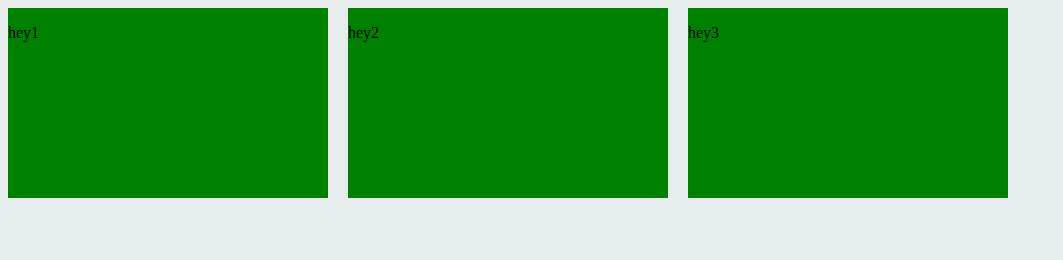
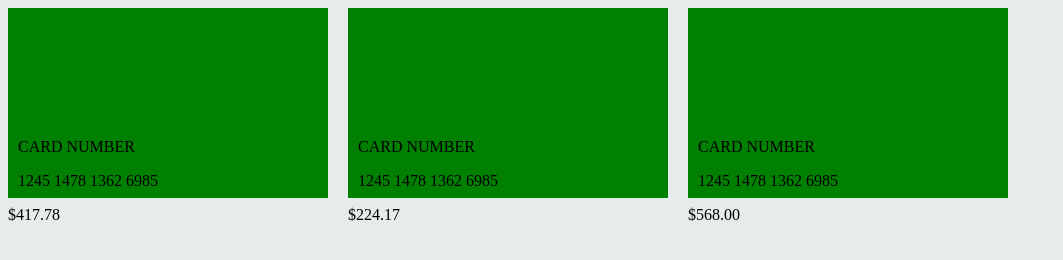
Before and after one commit to TeodorSicoe/Tema2_display_content, a plain HTML site: page index.html in a window 1280 px wide. Shown: the whole page, without its empty margins (0-1063 px from the left). Drawn offline with Linux system fonts and the light colour scheme.

Commit message:
put values

```diff
--- a/index.html
+++ b/index.html
@@ -12,15 +12,21 @@
     <div class="cardSet">
 
        <div class="card1">
-        <p>hey1</p>
+            <p class="cardNumber">CARD NUMBER</p>
+            <p class="number">1245 1478 1362 6985</p>
+            <p class="money">$417.78</p>
        </div>
 
        <div class="card2">
-        <p>hey2</p>
+            <p class="cardNumber">CARD NUMBER</p>
+            <p class="number">1245 1478 1362 6985</p>
+            <p>$224.17</p>
         </div>
 
         <div class="card3">
-            <p>hey3</p>
+            <p class="cardNumber">CARD NUMBER</p>
+            <p class="number">1245 1478 1362 6985</p>
+            <p>$568.00</p>
         </div>
 
     </div>
--- a/main.css
+++ b/main.css
@@ -28,3 +28,21 @@
     width: 320px;
     height: 190px;
 }
+
+.cardNumber {
+    background-color: transparent;
+    margin-top: 130px;
+    margin-left: 10px;
+}
+
+.number {
+    background-color: transparent;
+    margin-left: 10px;
+    padding-right: 5px;
+    margin-right: 5px;
+}
+
+.money {
+    background-color: transparent;
+    margin-right: 10px;
+}
```
